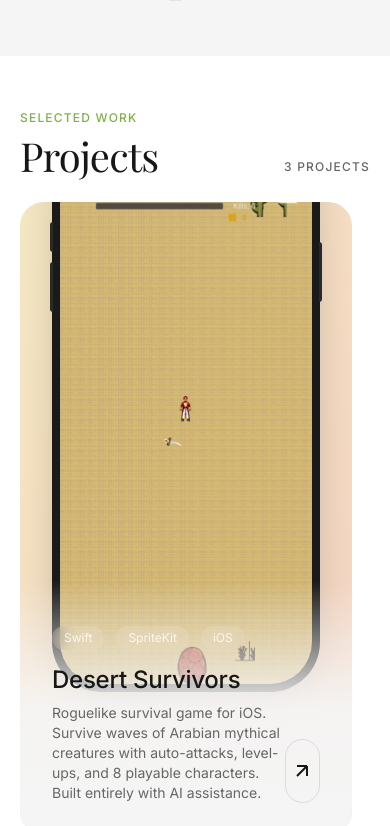
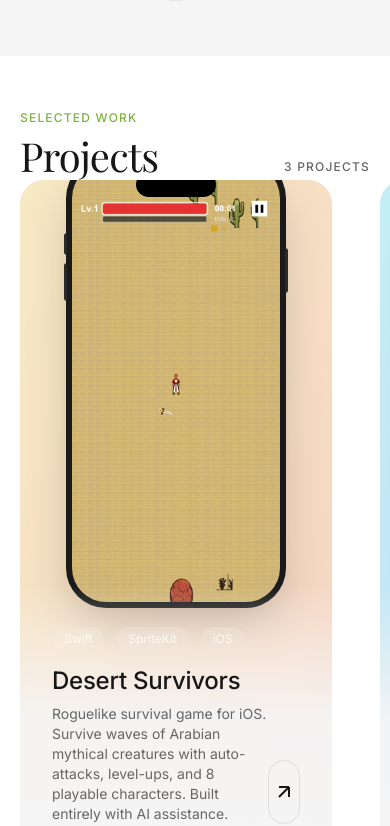
Before and after one commit to hamz1188/my-portfolio, a Next.js app: page / in a window 390 px wide. Shown: the part 956-1782 px from the top of the page. Built offline with nearby package versions, Linux system fonts and the light colour scheme; a web font is replaced by a local one.

Commit message:
Fix iPhone frame cropping - reduce size and adjust layout

```diff
--- a/app/components/HorizontalGallery.tsx
+++ b/app/components/HorizontalGallery.tsx
@@ -11,13 +11,13 @@ gsap.registerPlugin(ScrollTrigger);
 // iPhone Frame Component
 function IPhoneFrame({ children }: { children: React.ReactNode }) {
   return (
-    <div className="relative mx-auto" style={{ width: '280px', height: '570px' }}>
+    <div className="relative flex-shrink-0" style={{ width: '220px', height: '450px' }}>
       {/* iPhone outer frame */}
-      <div className="absolute inset-0 bg-[#1a1a1a] rounded-[50px] shadow-2xl">
+      <div className="absolute inset-0 bg-[#1a1a1a] rounded-[40px] shadow-2xl">
         {/* Screen bezel */}
-        <div className="absolute inset-[8px] bg-black rounded-[42px] overflow-hidden">
+        <div className="absolute inset-[6px] bg-black rounded-[34px] overflow-hidden">
           {/* Dynamic Island */}
-          <div className="absolute top-3 left-1/2 -translate-x-1/2 w-[100px] h-[32px] bg-black rounded-full z-10" />
+          <div className="absolute top-2 left-1/2 -translate-x-1/2 w-[80px] h-[25px] bg-black rounded-full z-10" />
           {/* Screen content */}
           <div className="absolute inset-0">
             {children}
@@ -25,10 +25,10 @@ function IPhoneFrame({ children }: { children: React.ReactNode }) {
         </div>
       </div>
       {/* Side button */}
-      <div className="absolute right-[-2px] top-[120px] w-[3px] h-[60px] bg-[#2a2a2a] rounded-r-sm" />
+      <div className="absolute right-[-2px] top-[90px] w-[3px] h-[45px] bg-[#2a2a2a] rounded-r-sm" />
       {/* Volume buttons */}
-      <div className="absolute left-[-2px] top-[100px] w-[3px] h-[30px] bg-[#2a2a2a] rounded-l-sm" />
-      <div className="absolute left-[-2px] top-[140px] w-[3px] h-[50px] bg-[#2a2a2a] rounded-l-sm" />
+      <div className="absolute left-[-2px] top-[75px] w-[3px] h-[22px] bg-[#2a2a2a] rounded-l-sm" />
+      <div className="absolute left-[-2px] top-[105px] w-[3px] h-[38px] bg-[#2a2a2a] rounded-l-sm" />
     </div>
   );
 }
@@ -93,7 +93,7 @@ export function HorizontalGallery() {
         {projects.map((project, index) => (
           <article
             key={index}
-            className="gallery-item flex-shrink-0 w-[85vw] max-w-[1000px] h-[75vh] relative group"
+            className="gallery-item flex-shrink-0 w-[80vw] max-w-[800px] h-[80vh] relative group"
           >
             <a
               href={project.demoLink || project.codeLink}
@@ -105,7 +105,7 @@ export function HorizontalGallery() {
               <div className={`absolute inset-0 bg-gradient-to-br ${project.color} opacity-20`} />
 
               {/* Image area - top portion */}
-              <div className="absolute top-0 left-0 right-0 h-[65%] flex items-center justify-center p-8">
+              <div className="absolute top-0 left-0 right-0 h-[60%] flex items-center justify-center p-6 overflow-visible">
                 {project.type === 'mobile' && project.image ? (
                   <IPhoneFrame>
                     <Image
@@ -113,7 +113,7 @@ export function HorizontalGallery() {
                       alt={project.title}
                       fill
                       className="object-cover"
-                      sizes="280px"
+                      sizes="220px"
                     />
                   </IPhoneFrame>
                 ) : project.image ? (
```
